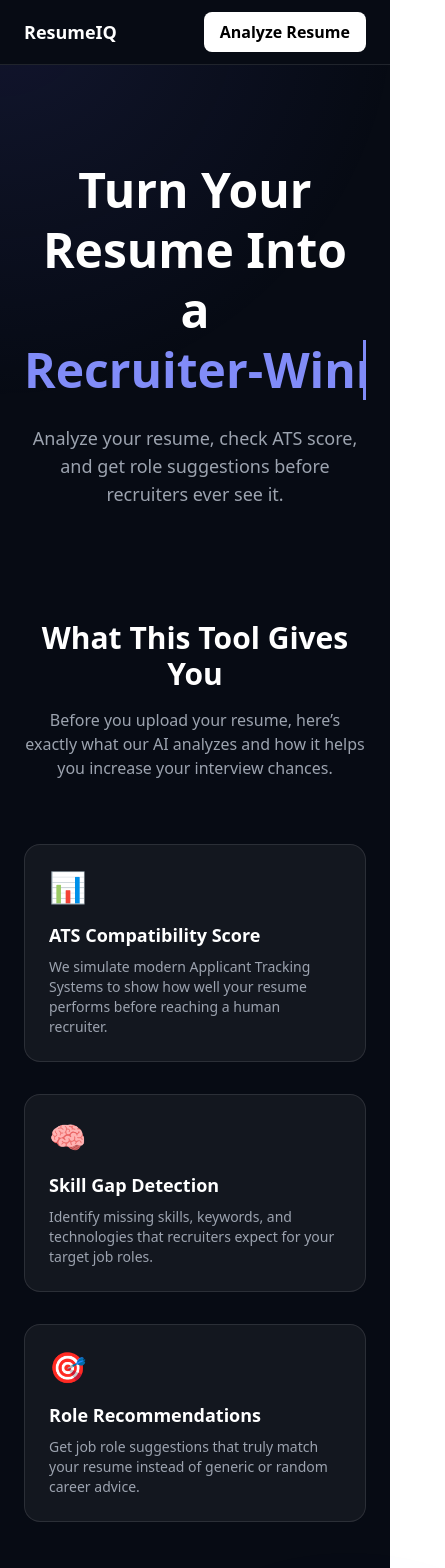
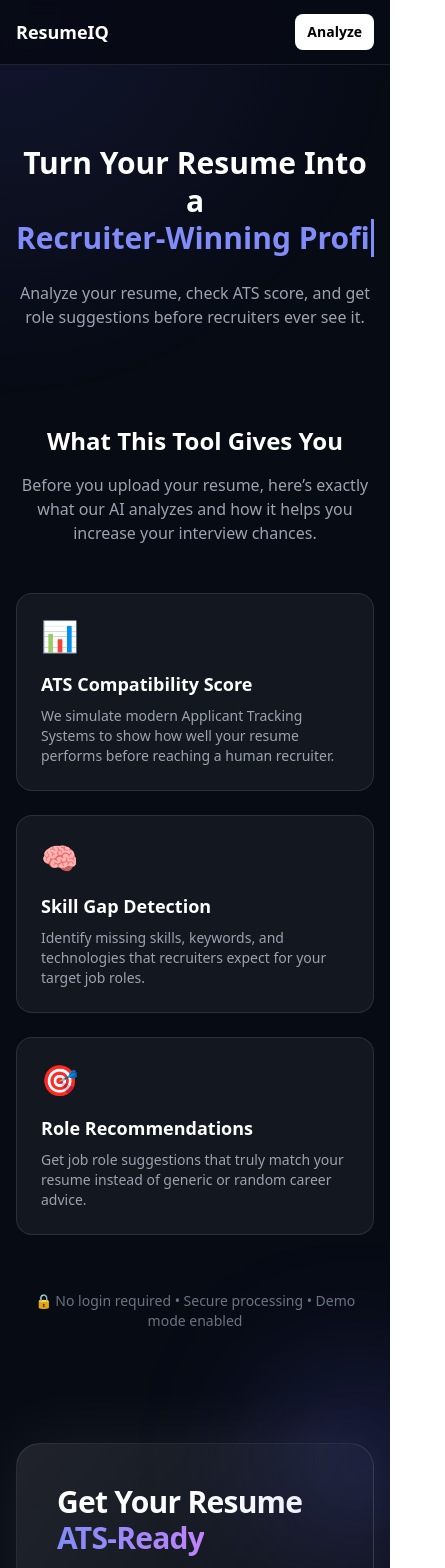
Before and after one commit to apraskushwah/ResumeIQ, a Next.js app: page / in a window 390 px wide. Shown: the top 1568 px of the page, 445 px wide, since content can reach past the window. Built offline with nearby package versions, Linux system fonts and the light colour scheme.

Commit message:
Update landing page for mobile responsiveness and UX polish

```diff
--- a/src/app/page.tsx
+++ b/src/app/page.tsx
@@ -3,57 +3,70 @@ import CursorGlow from "@/components/CursorGlow";
 
 export default function Home() {
   return (
-    <main className="min-h-screen bg-[#070B14] text-white">
+    <main className="relative min-h-screen bg-[#070B14] text-white overflow-x-hidden">
+      {/* Cursor Glow (desktop only via component) */}
       <CursorGlow />
 
       {/* HEADER */}
-      <header className="fixed top-0 left-0 w-full z-10 bg-[#070B14] border-b border-white/10">
-        <div className="max-w-6xl mx-auto px-6 h-16 flex items-center justify-between">
+      <header className="fixed top-0 left-0 w-full z-20 bg-[#070B14]/90 backdrop-blur border-b border-white/10">
+        <div className="max-w-6xl mx-auto px-4 sm:px-6 h-16 flex items-center justify-between">
           <h1 className="font-bold text-lg">ResumeIQ</h1>
           <a
             href="#analyze"
-            className="px-4 py-2 rounded-lg bg-white text-black font-semibold"
+            className="
+              px-3 py-2 text-sm sm:text-base
+              rounded-lg bg-white text-black font-semibold
+              transition hover:opacity-90
+            "
           >
-            Analyze Resume
+            Analyze
           </a>
         </div>
       </header>
 
       {/* HERO */}
-      <section className="max-w-6xl mx-auto px-6 pt-40 pb-28 text-center">
-        <h2 className="text-5xl md:text-6xl font-extrabold leading-tight animate-fade-up">
+      <section className="max-w-6xl mx-auto px-4 sm:px-6 pt-36 sm:pt-40 pb-24 sm:pb-28 text-center">
+        <h2
+          className="
+            text-3xl sm:text-4xl md:text-6xl
+            font-extrabold leading-tight
+            animate-fade-up
+          "
+        >
           Turn Your Resume Into a
           <span className="block text-indigo-400 typing">
             Recruiter-Winning Profile
           </span>
         </h2>
 
-        <p className="mt-6 text-lg text-gray-400 max-w-2xl mx-auto animate-fade-up">
+        <p
+          className="
+            mt-6 text-base sm:text-lg
+            text-gray-400
+            max-w-xl md:max-w-2xl
+            mx-auto
+            animate-fade-up
+          "
+        >
           Analyze your resume, check ATS score, and get role suggestions
           before recruiters ever see it.
         </p>
       </section>
 
       {/* TRUST / VALUE SECTION */}
-      <section className="relative z-10 max-w-6xl mx-auto px-6 pb-32">
-        <h3 className="text-center text-3xl font-bold mb-4">
+      <section className="relative z-10 max-w-6xl mx-auto px-4 sm:px-6 pb-28 sm:pb-32">
+        <h3 className="text-center text-2xl sm:text-3xl font-bold mb-4">
           What This Tool Gives You
         </h3>
 
-        <p className="text-center text-gray-400 max-w-2xl mx-auto mb-16">
+        <p className="text-center text-gray-400 max-w-xl sm:max-w-2xl mx-auto mb-12 sm:mb-16">
           Before you upload your resume, here’s exactly what our AI analyzes
           and how it helps you increase your interview chances.
         </p>
 
-        <div className="grid md:grid-cols-3 gap-8">
+        <div className="grid grid-cols-1 sm:grid-cols-2 md:grid-cols-3 gap-6">
           {/* CARD 1 */}
-          <div
-            className="
-              bg-white/5 border border-white/10 rounded-2xl p-6
-              transition-all duration-300
-              hover:-translate-y-2 hover:bg-white/10
-            "
-          >
+          <div className="bg-white/5 border border-white/10 rounded-2xl p-6 transition-all duration-300 hover:-translate-y-2 hover:bg-white/10">
             <div className="text-3xl mb-4">📊</div>
             <h4 className="text-lg font-semibold mb-2">
               ATS Compatibility Score
@@ -65,13 +78,7 @@ export default function Home() {
           </div>
 
           {/* CARD 2 */}
-          <div
-            className="
-              bg-white/5 border border-white/10 rounded-2xl p-6
-              transition-all duration-300
-              hover:-translate-y-2 hover:bg-white/10
-            "
-          >
+          <div className="bg-white/5 border border-white/10 rounded-2xl p-6 transition-all duration-300 hover:-translate-y-2 hover:bg-white/10">
             <div className="text-3xl mb-4">🧠</div>
             <h4 className="text-lg font-semibold mb-2">
               Skill Gap Detection
@@ -83,13 +90,7 @@ export default function Home() {
           </div>
 
           {/* CARD 3 */}
-          <div
-            className="
-              bg-white/5 border border-white/10 rounded-2xl p-6
-              transition-all duration-300
-              hover:-translate-y-2 hover:bg-white/10
-            "
-          >
+          <div className="bg-white/5 border border-white/10 rounded-2xl p-6 transition-all duration-300 hover:-translate-y-2 hover:bg-white/10">
             <div className="text-3xl mb-4">🎯</div>
             <h4 className="text-lg font-semibold mb-2">
               Role Recommendations
@@ -101,23 +102,22 @@ export default function Home() {
           </div>
         </div>
 
-        {/* TRUST BADGE */}
-        <p className="mt-16 text-center text-sm text-gray-500">
-          🔒 No login required • Your resume is processed securely • Demo mode enabled
+        <p className="mt-14 text-center text-sm text-gray-500">
+          🔒 No login required • Secure processing • Demo mode enabled
         </p>
       </section>
 
       {/* ANALYZE */}
       <section
         id="analyze"
-        className="max-w-3xl mx-auto px-6 pb-32 animate-reveal"
+        className="max-w-3xl mx-auto px-4 sm:px-6 pb-28 sm:pb-32 animate-reveal"
       >
         <ResumeUpload />
       </section>
 
       {/* FOOTER */}
       <footer className="border-t border-white/10 py-10 text-center text-sm text-gray-500">
-        Built with ❤️ Next.js & AI • Demo Mode
+        Built with ❤️ using Next.js & AI • Demo Mode
       </footer>
     </main>
   );
```
